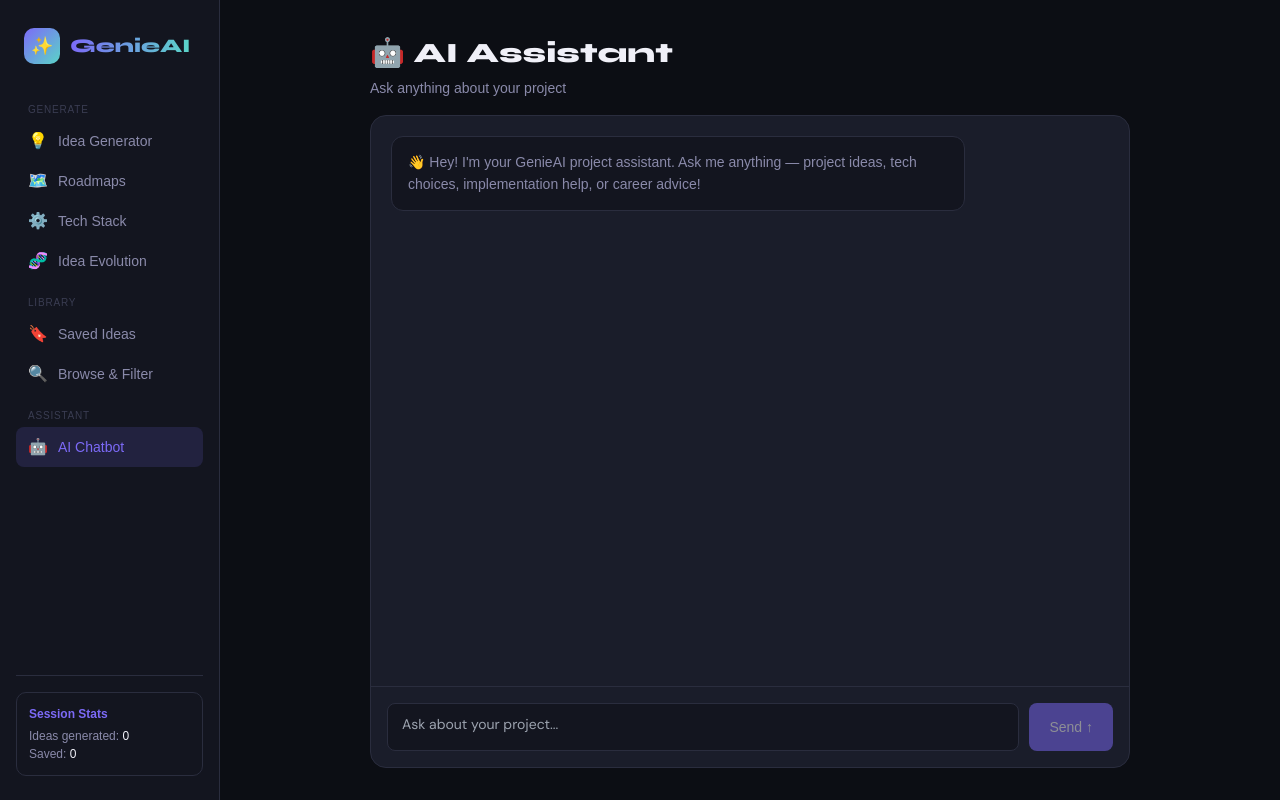
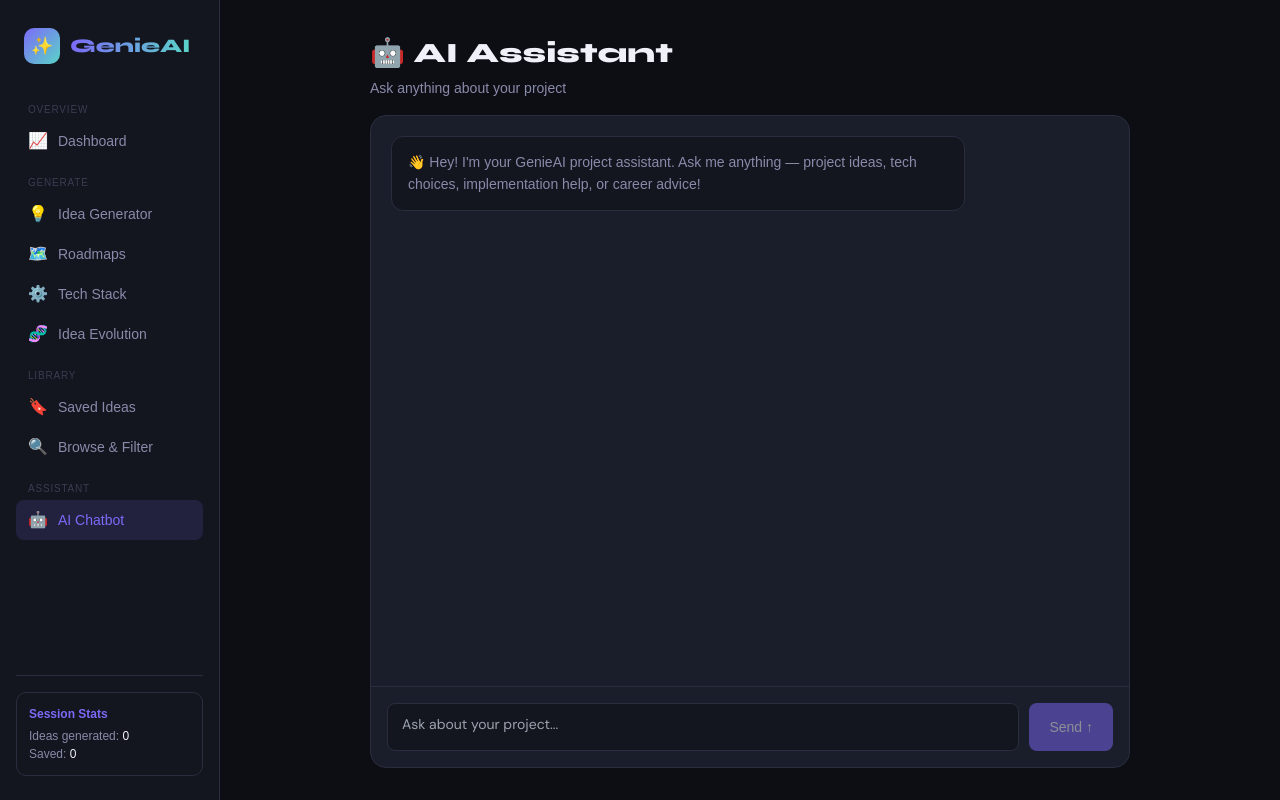
Before and after one commit to ananya082singh/genieai, a React (Vite) app in the folder frontend/: page /chat in a window 1280 px wide. Built offline with nearby package versions, Linux system fonts and the light colour scheme.

Commit message:
feat(app): integrate dashboard navigation into application layout

```diff
--- a/frontend/src/App.jsx
+++ b/frontend/src/App.jsx
@@ -7,6 +7,7 @@
 import SearchPage from './pages/SearchPage'
 import ChatPage from './pages/ChatPage'
 import EvolvePage from './pages/EvolvePage'
+import DashboardPage from './pages/DashboardPage'
 
 export default function App() {
   return (
@@ -21,6 +22,7 @@
           <Route path="/search" element={<SearchPage />} />
           <Route path="/chat" element={<ChatPage />} />
           <Route path="/evolve" element={<EvolvePage />} />
+          <Route path="/dashboard" element={<DashboardPage />} />
         </Routes>
       </main>
     </div>
--- a/frontend/src/components/layout/Sidebar.jsx
+++ b/frontend/src/components/layout/Sidebar.jsx
@@ -1,7 +1,11 @@
 import { useNavigate, useLocation } from 'react-router-dom'
 import useStore from '../../store/useStore'
 
+
 const navItems = [
+   { section: 'Overview', items: [
+    { path: '/dashboard', icon: '📈', label: 'Dashboard' },
+  ]},
   { section: 'Generate', items: [
     { path: '/',        icon: '💡', label: 'Idea Generator' },
     { path: '/roadmap', icon: '🗺️', label: 'Roadmaps' },
```
